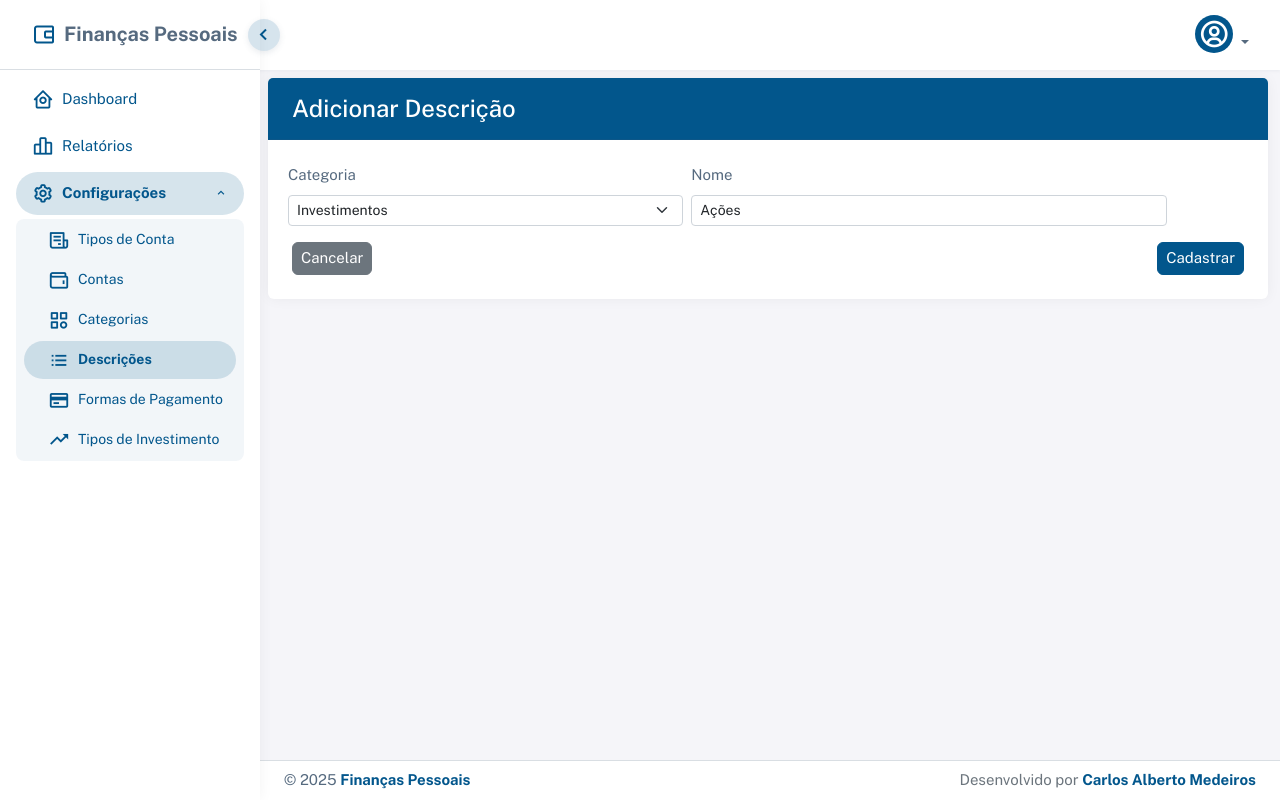
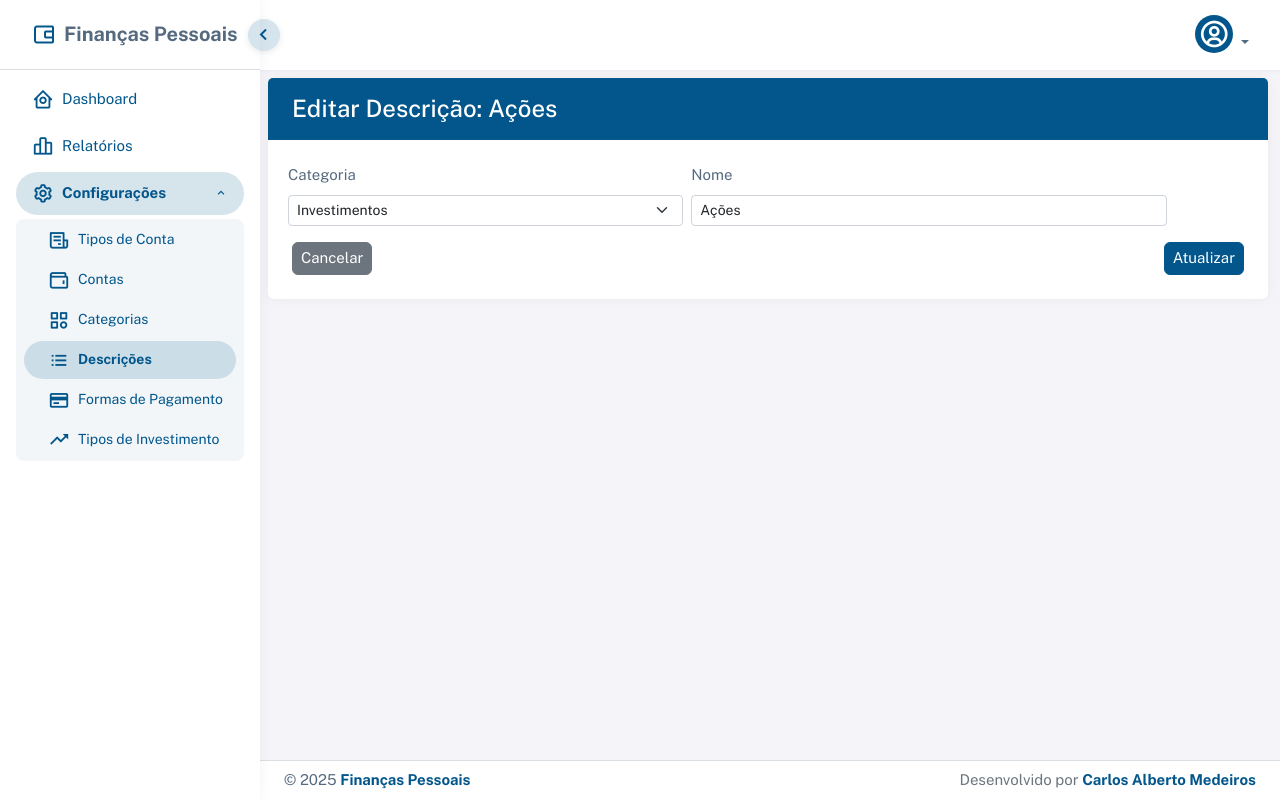
Before and after one commit to carlosalbertoprojetos/fintrack-flask-platform, a Flask app: page /transactions/expenses/edit/2 in a window 1280 px wide. Run offline with Flask 3, Linux system fonts and the light colour scheme; a user stored in the database is signed in; data comes from the database, SQL or seed files in the repository.

Commit message:
padronização formulários adicionar e atualizar

```diff
--- a/app/routes.py
+++ b/app/routes.py
@@ -694,7 +694,7 @@ def add_category():
             flash("Erro ao adicionar categoria. Verifique os campos.", "danger")
             print(form.errors)
 
-    return render_template("add_category.html", form=form, edit=False)
+    return render_template("add_edit_category.html", form=form, category=None, title="Adicionar Categoria")
 
 
 @transaction_bp.route("/category/edit/<int:id>", methods=["GET", "POST"])
@@ -713,7 +713,7 @@ def edit_category(id):
         flash("Categoria atualizada com sucesso!", "success")
         return redirect(url_for("transaction.categories"))
 
-    return render_template("add_category.html", form=form, edit=True)
+    return render_template("add_edit_category.html", form=form, category=category, title=f"Editar Categoria: {category.name}")
 
 
 @transaction_bp.route("/category/delete/<int:id>")
@@ -782,7 +782,7 @@ def add_expense():
     else:
         print(form.errors)  # Isso ajudará a encontrar os erros de validação
 
-    return render_template("add_expense.html", form=form, edit=False)
+    return render_template("add_edit_expense.html", form=form, expense=None, title="Adicionar Descrição")
 
 
 @transaction_bp.route("/expenses/edit/<int:id>", methods=["GET", "POST"])
@@ -809,7 +809,7 @@ def edit_expense(id):
         flash("Descrição predefinida atualizada com sucesso!", "success")
         return redirect(url_for("transaction.expenses"))
 
-    return render_template("add_expense.html", form=form, edit=True)
+    return render_template("add_edit_expense.html", form=form, expense=expense, title=f"Editar Descrição: {expense.name}")
 
 
 @transaction_bp.route("/expenses/delete/<int:id>")
--- a/app/templates/add_edit_conta.html
+++ b/app/templates/add_edit_conta.html
@@ -33,7 +33,11 @@
       </div>
       <div class="d-flex justify-content-between">
         <a href="{{ url_for('conta.listar_contas') }}" class="btn btn-secondary btn-sm">Cancelar</a>
-        {{ form.submit(class="btn btn-primary btn-sm") }}
+        {% if 'Editar' in title %}
+        <button type="submit" class="btn btn-primary btn-sm">Atualizar</button>
+        {% else %}
+        <button type="submit" class="btn btn-primary btn-sm">Salvar</button>
+        {% endif %}
       </div>
     </form>
   </div>
--- a/app/templates/add_expense.html
+++ b/app/templates/add_edit_expense.html
@@ -1,9 +1,9 @@
 {% extends "index.html" %}
-{% block title %}{{ 'Editar' if expense else 'Adicionar' }} Descrição - Finanças Pessoais{% endblock %}
+{% block title %}{{ title }} - Finanças Pessoais{% endblock %}
 {% block index %}
 <div class="card">
   <div class="card-header d-flex justify-content-between bg-primary text-white">
-    <h4 class="mb-0">{{ 'Editar' if expense else 'Adicionar' }} Descrição</h4>
+    <h4 class="mb-0">{{ title }}</h4>
   </div>
   <div class="card-body">
     <form method="POST">
@@ -26,7 +26,11 @@
       </div>
       <div class="d-flex justify-content-between">
         <a href="{{ url_for('transaction.expenses') }}" class="btn btn-secondary btn-sm">Cancelar</a>
-        {{ form.submit(class="btn btn-primary btn-sm") }}
+        {% if 'Editar' in title %}
+        <button type="submit" class="btn btn-primary btn-sm">Atualizar</button>
+        {% else %}
+        <button type="submit" class="btn btn-primary btn-sm">Salvar</button>
+        {% endif %}
       </div>
     </form>
   </div>
--- a/app/templates/add_edit_investimento.html
+++ b/app/templates/add_edit_investimento.html
@@ -38,7 +38,11 @@
       </div>
       <div class="d-flex justify-content-between">
         <a href="{{ url_for('investimento.investimentos') }}" class="btn btn-secondary btn-sm">Cancelar</a>
-        {{ form.submit(class="btn btn-primary btn-sm") }}
+        {% if 'Editar' in title %}
+        <button type="submit" class="btn btn-primary btn-sm">Atualizar</button>
+        {% else %}
+        <button type="submit" class="btn btn-primary btn-sm">Salvar</button>
+        {% endif %}
       </div>
     </form>
   </div>
--- a/app/templates/add_edit_tipo_conta.html
+++ b/app/templates/add_edit_tipo_conta.html
@@ -37,7 +37,11 @@
       </div>
       <div class="d-flex justify-content-between">
         <a href="{{ url_for('tipo_conta.listar_tipos_conta') }}" class="btn btn-secondary btn-sm">Cancelar</a>
-        {{ form.submit(class="btn btn-primary btn-sm") }}
+        {% if 'Editar' in title %}
+        <button type="submit" class="btn btn-primary btn-sm">Atualizar</button>
+        {% else %}
+        <button type="submit" class="btn btn-primary btn-sm">Salvar</button>
+        {% endif %}
       </div>
     </form>
   </div>
--- a/app/templates/add_edit_tipo_investimento.html
+++ b/app/templates/add_edit_tipo_investimento.html
@@ -37,7 +37,11 @@
       </div>
       <div class="d-flex justify-content-between">
         <a href="{{ url_for('tipo_investimento.listar_tipos_investimento') }}" class="btn btn-secondary btn-sm">Cancelar</a>
-        {{ form.submit(class="btn btn-primary btn-sm") }}
+        {% if 'Editar' in title %}
+        <button type="submit" class="btn btn-primary btn-sm">Atualizar</button>
+        {% else %}
+        <button type="submit" class="btn btn-primary btn-sm">Salvar</button>
+        {% endif %}
       </div>
     </form>
   </div>
--- a/app/templates/add_edit_transaction.html
+++ b/app/templates/add_edit_transaction.html
@@ -105,7 +105,11 @@ endif %} Transação - Finanças Pessoais{% endblock %} {% block index %}
         <a href="{% if edit %}{{ url_for('transaction.reports') }}{% else %}{{ url_for('main.dashboard') }}{% endif %}" class="btn btn-secondary btn-sm"
           >Cancelar</a
         >
-        {{ form.submit(class="btn btn-primary btn-sm") }}
+        {% if edit %}
+        <button type="submit" class="btn btn-primary btn-sm">Atualizar</button>
+        {% else %}
+        <button type="submit" class="btn btn-primary btn-sm">Salvar</button>
+        {% endif %}
       </div>
     </form>
   </div>
--- a/app/templates/edit_movimentacao_investimento.html
+++ b/app/templates/edit_movimentacao_investimento.html
@@ -82,7 +82,7 @@
 
       <div class="d-flex justify-content-between">
         <a href="{{ url_for('investimento.listar_movimentacoes', investimento_id=investimento.id) }}" class="btn btn-secondary btn-sm">Cancelar</a>
-        <button type="submit" class="btn btn-primary btn-sm">Salvar</button>
+        <button type="submit" class="btn btn-primary btn-sm">Atualizar</button>
       </div>
     </form>
   </div>
--- a/app/templates/profile.html
+++ b/app/templates/profile.html
@@ -47,7 +47,7 @@
           </div>
 
           <div class="d-grid gap-2">
-            {{ form.submit(class="btn btn-primary btn-sm") }}
+            <button type="submit" class="btn btn-primary btn-sm">Atualizar</button>
           </div>
         </form>
       </div>
--- a/routes/conta.py
+++ b/routes/conta.py
@@ -42,7 +42,7 @@ def add_conta():
         flash('Conta criada com sucesso!', 'success')
         return redirect(url_for('conta.listar_contas'))
 
-    return render_template('add_edit_conta.html', form=form, title='Nova Conta')
+    return render_template('add_edit_conta.html', form=form, title='Adicionar Conta')
 
 @conta_bp.route('/conta/editar/<int:conta_id>', methods=['GET', 'POST'])
 @login_required
@@ -68,7 +68,7 @@ def editar_conta(conta_id):
     if conta.tipo:
         form.tipo_id.data = conta.tipo_id
 
-    return render_template('add_edit_conta.html', form=form, title='Editar Conta', conta=conta)
+    return render_template('add_edit_conta.html', form=form, title=f'Editar Conta: {conta.nome}', conta=conta)
 
 @conta_bp.route('/conta/editar-nome/<int:conta_id>', methods=['POST'])
 @login_required
--- a/routes/tipo_conta.py
+++ b/routes/tipo_conta.py
@@ -29,7 +29,7 @@ def novo_tipo_conta():
         flash('Tipo de conta criado com sucesso!', 'success')
         return redirect(url_for('tipo_conta.listar_tipos_conta'))
 
-    return render_template('add_edit_tipo_conta.html', form=form, title='Novo Tipo de Conta')
+    return render_template('add_edit_tipo_conta.html', form=form, title='Adicionar Tipo de Conta')
 
 @tipo_conta_bp.route('/tipo-conta/editar/<int:tipo_id>', methods=['GET', 'POST'])
 @login_required
@@ -50,7 +50,7 @@ def editar_tipo_conta(tipo_id):
         flash('Tipo de conta atualizado com sucesso!', 'success')
         return redirect(url_for('tipo_conta.listar_tipos_conta'))
 
-    return render_template('add_edit_tipo_conta.html', form=form, title='Editar Tipo de Conta')
+    return render_template('add_edit_tipo_conta.html', form=form, title=f'Editar Tipo de Conta: {tipo_conta.nome}')
 
 @tipo_conta_bp.route('/tipo-conta/excluir/<int:tipo_id>', methods=['POST'])
 @login_required
--- a/routes/tipo_investimento.py
+++ b/routes/tipo_investimento.py
@@ -29,7 +29,7 @@ def novo_tipo_investimento():
         flash('Tipo de investimento criado com sucesso!', 'success')
         return redirect(url_for('tipo_investimento.listar_tipos_investimento'))
 
-    return render_template('add_edit_tipo_investimento.html', form=form, title='Novo Tipo de Investimento')
+    return render_template('add_edit_tipo_investimento.html', form=form, title='Adicionar Tipo de Investimento')
 
 @tipo_investimento_bp.route('/tipo-investimento/editar/<int:tipo_id>', methods=['GET', 'POST'])
 @login_required
@@ -50,7 +50,7 @@ def editar_tipo_investimento(tipo_id):
         flash('Tipo de investimento atualizado com sucesso!', 'success')
         return redirect(url_for('tipo_investimento.listar_tipos_investimento'))
 
-    return render_template('add_edit_tipo_investimento.html', form=form, title='Editar Tipo de Investimento')
+    return render_template('add_edit_tipo_investimento.html', form=form, title=f'Editar Tipo de Investimento: {tipo_investimento.nome}')
 
 @tipo_investimento_bp.route('/tipo-investimento/editar-nome/<int:tipo_id>', methods=['POST'])
 @login_required
```
Also changed, not shown: app/templates/add_edit_category.html (renamed from app/templates/add_category.html, +7 -3 lines).
